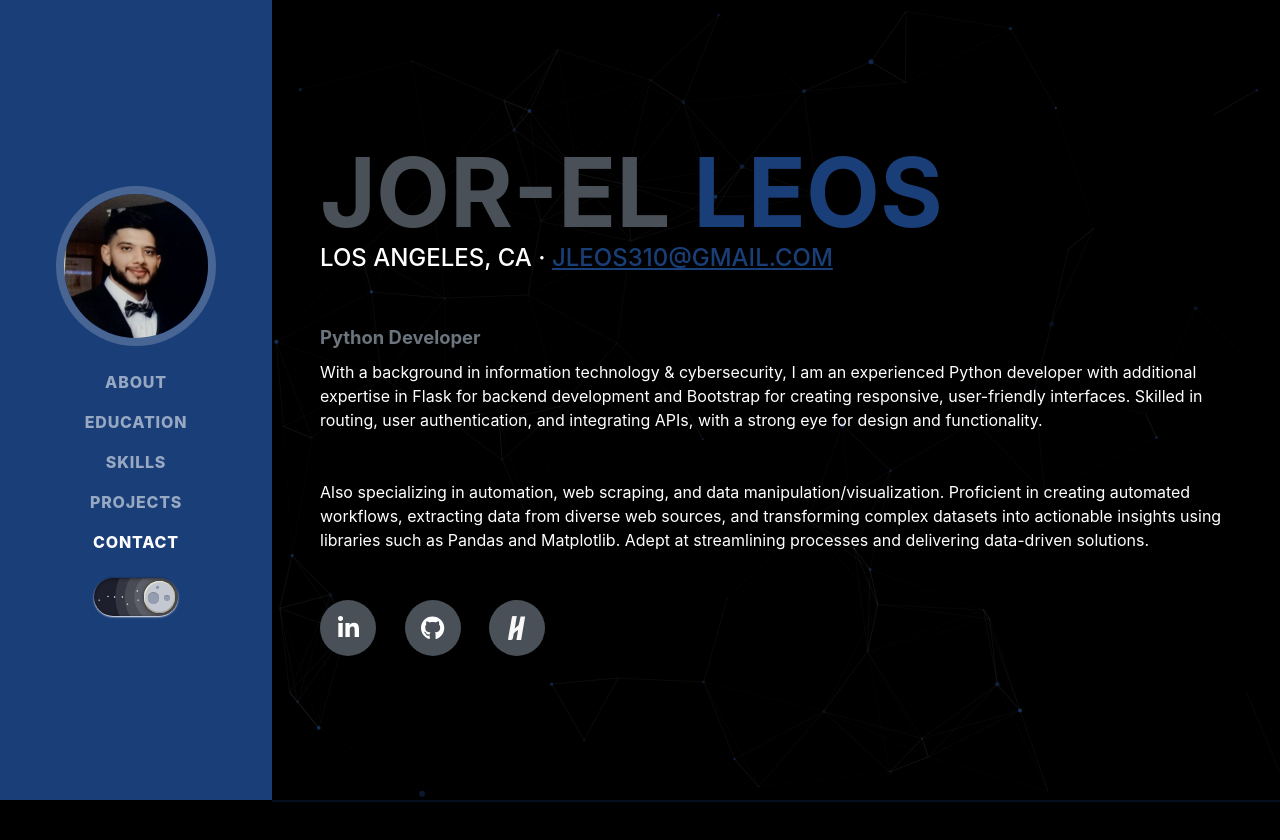
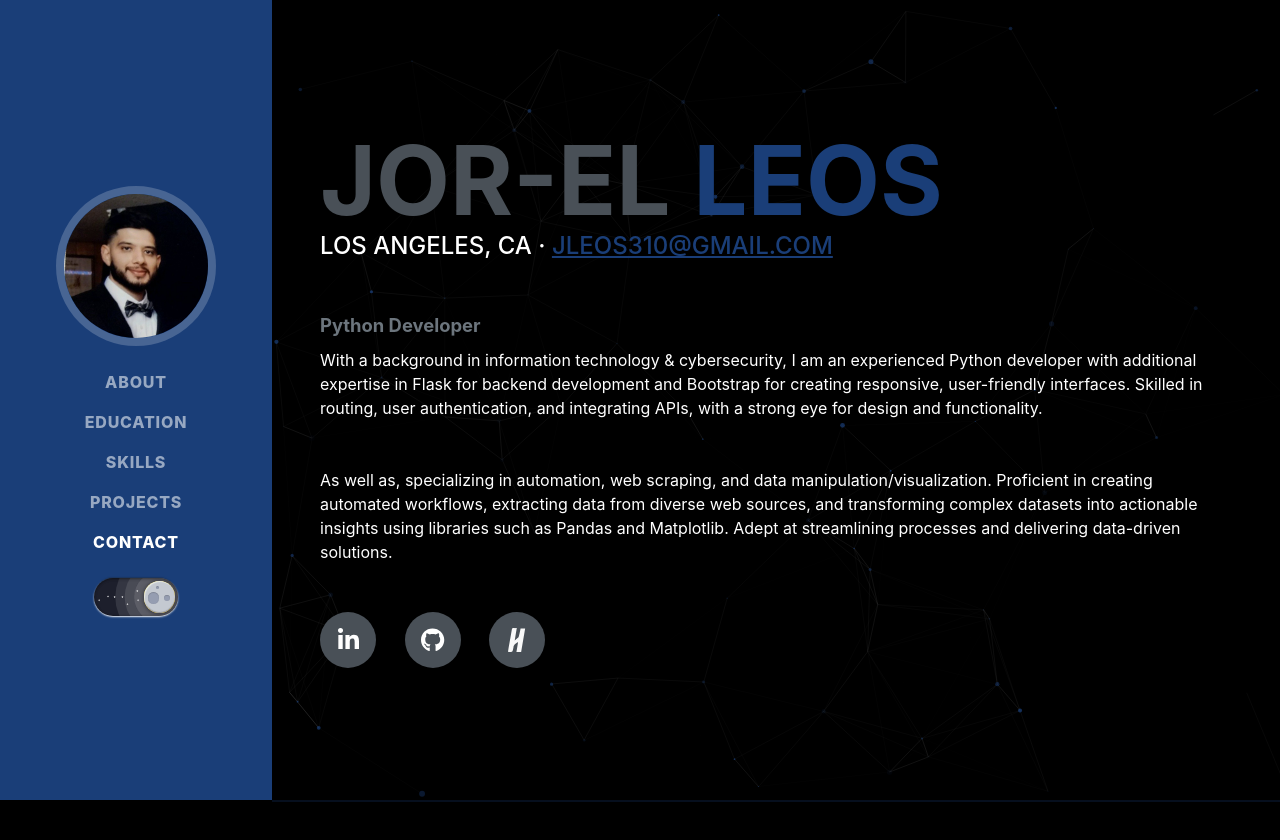
Before and after one commit to J5037/MyPortfolioWebpage, a Flask app: page / in a window 1280 px wide. Shown: the top 840 px of the page. Run offline with Flask 3, Linux system fonts and the light colour scheme; some libraries are stand-ins or nearby versions; some web fonts are replaced.

Commit message:
update about section

```diff
--- a/templates/index.html
+++ b/templates/index.html
@@ -84,7 +84,7 @@
                         <p class="mb-5">With a background in information technology & cybersecurity, I am an experienced Python developer with additional expertise in Flask for backend development and
                             Bootstrap for creating responsive, user-friendly interfaces. Skilled in routing, user authentication, and integrating APIs,
                             with a strong eye for design and functionality.</p>
-                        <p class="mb-5">Also specializing in automation, web scraping, and data manipulation/visualization.
+                        <p class="mb-5">As well as, specializing in automation, web scraping, and data manipulation/visualization.
                             Proficient in creating automated workflows, extracting data from diverse web sources, and transforming complex datasets
                             into actionable insights using libraries such as Pandas and Matplotlib. Adept at streamlining processes and delivering
                             data-driven solutions.</p>
```
